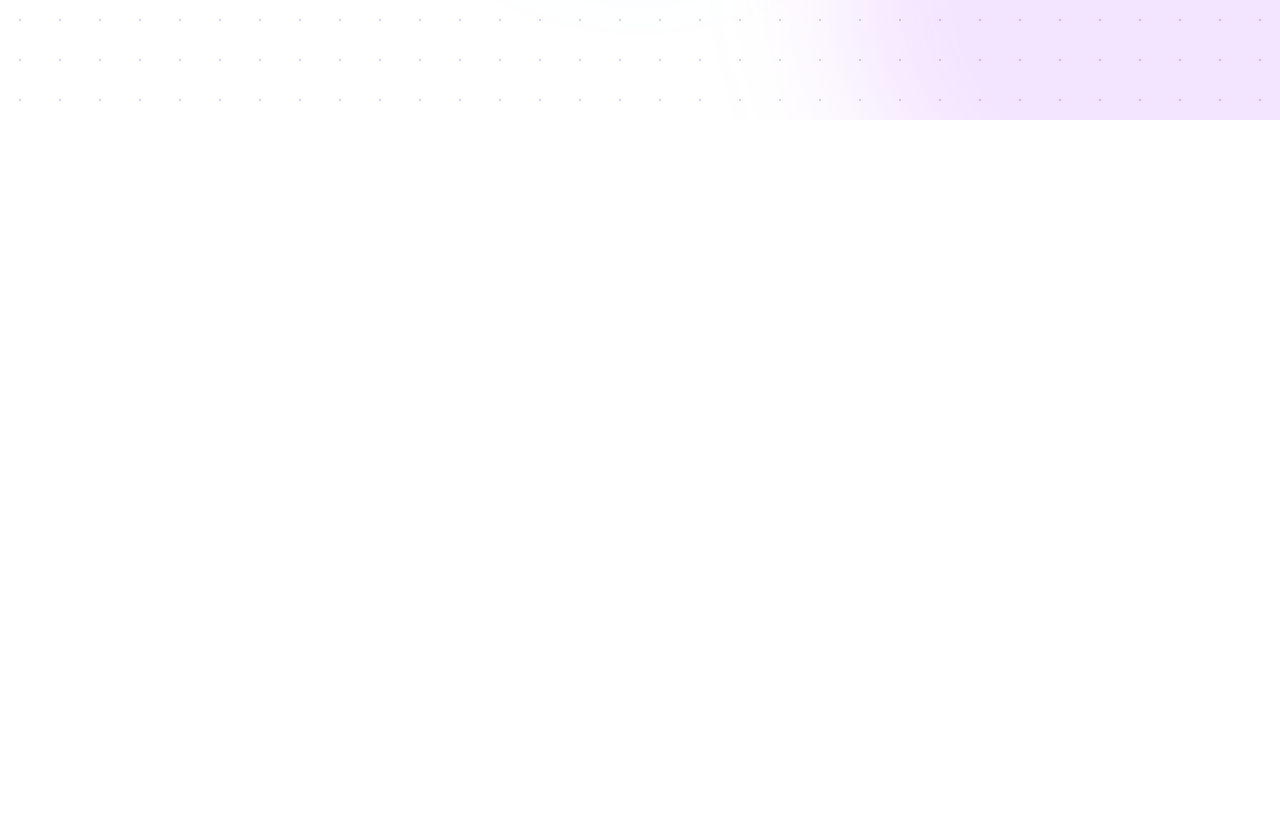
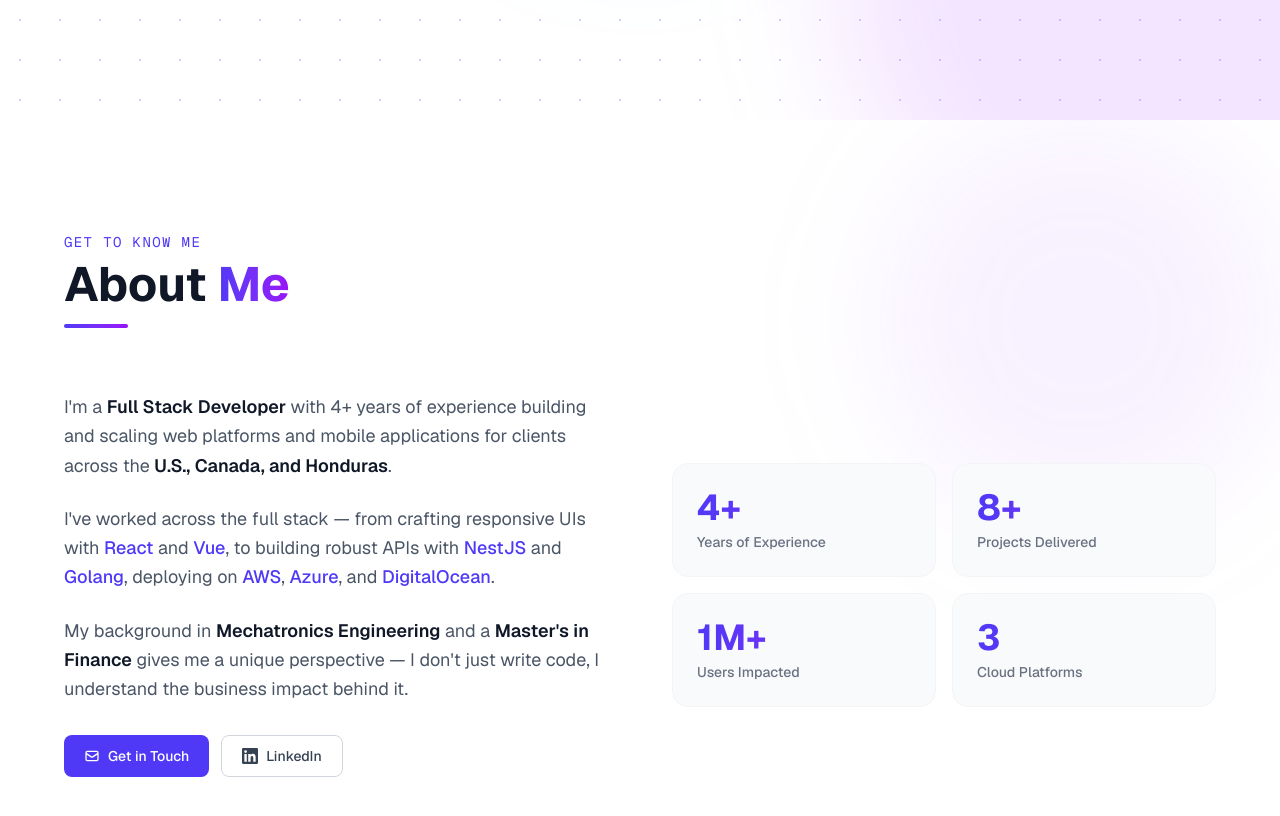
Before and after one commit to georgeaguilar/my-portfolio, a Next.js app: page / in a window 1280 px wide. Shown: the part 680-1496 px from the top of the page. Before the commit the page ends 800 px from the top, so only its background shows below. Built offline with nearby package versions, Linux system fonts and the light colour scheme.

Commit message:
feat: add About section with stats and personal description

```diff
--- a/src/app/page.tsx
+++ b/src/app/page.tsx
@@ -1,5 +1,6 @@
 import Navbar from "@/components/Navbar";
 import Hero from "@/components/Hero";
+import About from "@/components/About";
 
 export default function Home() {
   return (
@@ -7,6 +8,7 @@ export default function Home() {
       <Navbar />
       <main>
         <Hero />
+        <About />
       </main>
     </>
   );
--- /dev/null
+++ b/src/components/About.tsx
@@ -0,0 +1,100 @@
+const stats = [
+  { value: "4+", label: "Years of Experience" },
+  { value: "8+", label: "Projects Delivered" },
+  { value: "1M+", label: "Users Impacted" },
+  { value: "3", label: "Cloud Platforms" },
+];
+
+export default function About() {
+  return (
+    <section id="about" className="relative py-28 px-6 overflow-hidden">
+      {/* Background blob */}
+      <div className="absolute top-0 right-0 w-[400px] h-[400px] rounded-full bg-purple-400/10 dark:bg-purple-600/10 blur-3xl pointer-events-none" />
+
+      <div className="max-w-6xl mx-auto">
+        {/* Section title */}
+        <div className="mb-16 animate-fade-in-up">
+          <p className="text-sm font-mono text-indigo-600 dark:text-indigo-400 tracking-widest uppercase mb-2">
+            Get to know me
+          </p>
+          <h2 className="text-4xl sm:text-5xl font-bold text-gray-900 dark:text-white">
+            About{" "}
+            <span className="bg-gradient-to-r from-indigo-600 to-purple-600 dark:from-indigo-400 dark:to-purple-400 bg-clip-text text-transparent">
+              Me
+            </span>
+          </h2>
+          <div className="mt-4 h-1 w-16 rounded-full bg-gradient-to-r from-indigo-600 to-purple-600" />
+        </div>
+
+        <div className="grid grid-cols-1 lg:grid-cols-2 gap-16 items-center">
+          {/* Text */}
+          <div className="space-y-6 animate-fade-in-left" style={{ animationDelay: "0.2s" }}>
+            <p className="text-lg text-gray-600 dark:text-gray-400 leading-relaxed">
+              I&apos;m a <span className="text-gray-900 dark:text-white font-semibold">Full Stack Developer</span> with
+              4+ years of experience building and scaling web platforms and mobile applications for clients
+              across the <span className="text-gray-900 dark:text-white font-semibold">U.S., Canada, and Honduras</span>.
+            </p>
+            <p className="text-lg text-gray-600 dark:text-gray-400 leading-relaxed">
+              I&apos;ve worked across the full stack — from crafting responsive UIs with{" "}
+              <span className="text-indigo-600 dark:text-indigo-400 font-medium">React</span> and{" "}
+              <span className="text-indigo-600 dark:text-indigo-400 font-medium">Vue</span>, to building robust
+              APIs with <span className="text-indigo-600 dark:text-indigo-400 font-medium">NestJS</span> and{" "}
+              <span className="text-indigo-600 dark:text-indigo-400 font-medium">Golang</span>, deploying on{" "}
+              <span className="text-indigo-600 dark:text-indigo-400 font-medium">AWS</span>,{" "}
+              <span className="text-indigo-600 dark:text-indigo-400 font-medium">Azure</span>, and{" "}
+              <span className="text-indigo-600 dark:text-indigo-400 font-medium">DigitalOcean</span>.
+            </p>
+            <p className="text-lg text-gray-600 dark:text-gray-400 leading-relaxed">
+              My background in <span className="text-gray-900 dark:text-white font-semibold">Mechatronics Engineering</span> and
+              a <span className="text-gray-900 dark:text-white font-semibold">Master&apos;s in Finance</span> gives me
+              a unique perspective — I don&apos;t just write code, I understand the business impact behind it.
+            </p>
+
+            <div className="flex flex-wrap gap-3 pt-2">
+              <a
+                href="#contact"
+                className="inline-flex items-center gap-2 px-5 py-2.5 bg-indigo-600 hover:bg-indigo-700 dark:bg-indigo-500 dark:hover:bg-indigo-600 text-white text-sm font-medium rounded-lg transition-all hover:shadow-lg hover:shadow-indigo-500/30 hover:-translate-y-0.5"
+              >
+                <svg xmlns="http://www.w3.org/2000/svg" className="w-4 h-4" fill="none" viewBox="0 0 24 24" stroke="currentColor" strokeWidth={2}>
+                  <path strokeLinecap="round" strokeLinejoin="round" d="M3 8l7.89 5.26a2 2 0 002.22 0L21 8M5 19h14a2 2 0 002-2V7a2 2 0 00-2-2H5a2 2 0 00-2 2v10a2 2 0 002 2z" />
+                </svg>
+                Get in Touch
+              </a>
+              <a
+                href="https://linkedin.com/in/jaguilardev"
+                target="_blank"
+                rel="noopener noreferrer"
+                className="inline-flex items-center gap-2 px-5 py-2.5 border border-gray-300 dark:border-gray-700 text-gray-700 dark:text-gray-300 hover:border-indigo-500 dark:hover:border-indigo-400 hover:text-indigo-600 dark:hover:text-indigo-400 text-sm font-medium rounded-lg transition-all hover:-translate-y-0.5"
+              >
+                <svg xmlns="http://www.w3.org/2000/svg" className="w-4 h-4" fill="currentColor" viewBox="0 0 24 24">
+                  <path d="M20.447 20.452h-3.554v-5.569c0-1.328-.027-3.037-1.852-3.037-1.853 0-2.136 1.445-2.136 2.939v5.667H9.351V9h3.414v1.561h.046c.477-.9 1.637-1.85 3.37-1.85 3.601 0 4.267 2.37 4.267 5.455v6.286zM5.337 7.433a2.062 2.062 0 01-2.063-2.065 2.064 2.064 0 112.063 2.065zm1.782 13.019H3.555V9h3.564v11.452zM22.225 0H1.771C.792 0 0 .774 0 1.729v20.542C0 23.227.792 24 1.771 24h20.451C23.2 24 24 23.227 24 22.271V1.729C24 .774 23.2 0 22.222 0h.003z" />
+                </svg>
+                LinkedIn
+              </a>
+            </div>
+          </div>
+
+          {/* Stats */}
+          <div
+            className="grid grid-cols-2 gap-4 animate-fade-in-right"
+            style={{ animationDelay: "0.3s" }}
+          >
+            {stats.map((stat, i) => (
+              <div
+                key={stat.label}
+                className="relative group p-6 rounded-2xl bg-gray-50 dark:bg-gray-900 border border-gray-100 dark:border-gray-800 hover:border-indigo-300 dark:hover:border-indigo-700 transition-all hover:-translate-y-1 hover:shadow-lg hover:shadow-indigo-500/10"
+                style={{ animationDelay: `${0.3 + i * 0.1}s` }}
+              >
+                <div className="absolute inset-0 rounded-2xl bg-gradient-to-br from-indigo-500/5 to-purple-500/5 opacity-0 group-hover:opacity-100 transition-opacity" />
+                <p className="text-4xl font-bold bg-gradient-to-r from-indigo-600 to-purple-600 dark:from-indigo-400 dark:to-purple-400 bg-clip-text text-transparent mb-1">
+                  {stat.value}
+                </p>
+                <p className="text-sm text-gray-500 dark:text-gray-400 font-medium">{stat.label}</p>
+              </div>
+            ))}
+          </div>
+        </div>
+      </div>
+    </section>
+  );
+}
```
